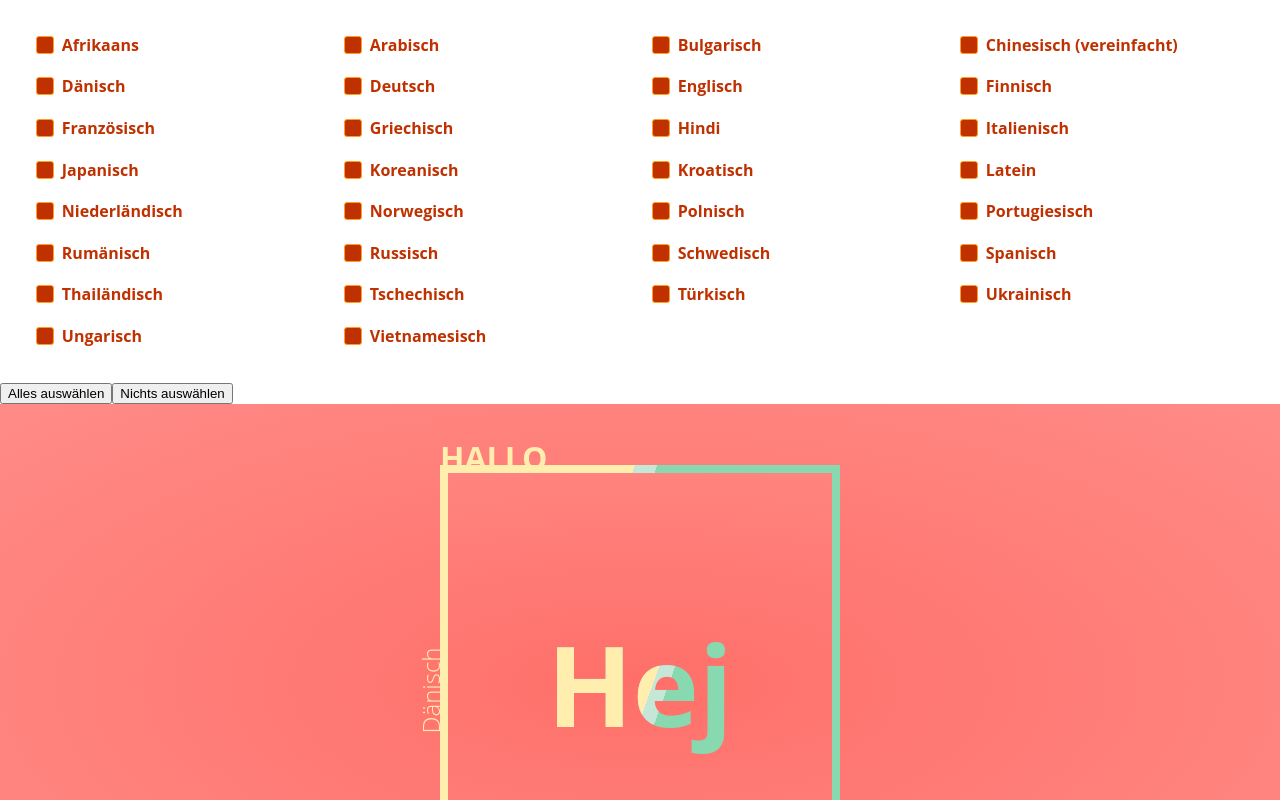
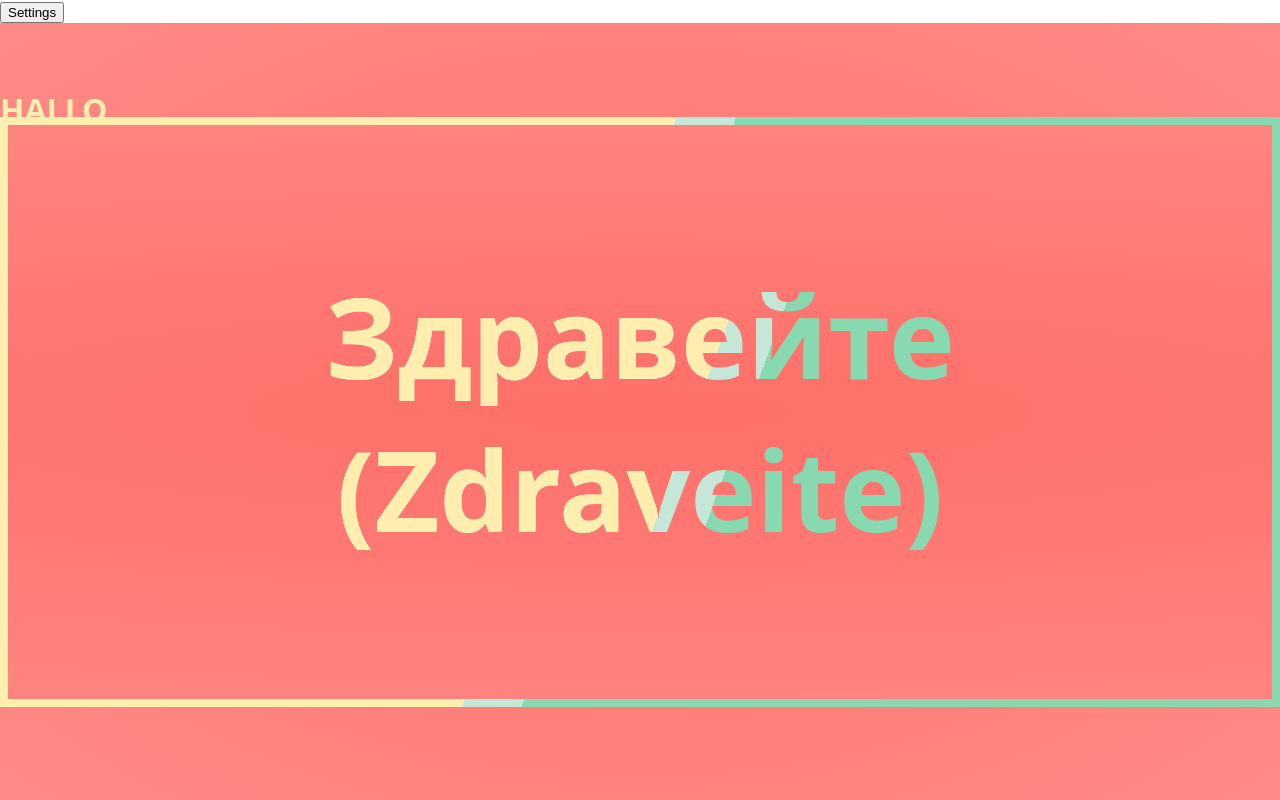
Before and after one commit to philipasdf/hello-world-with-openai, a Vue app in the folder hello-openai/: page / in a window 1280 px wide. Built offline with nearby package versions, Linux system fonts and the light colour scheme.

Commit message:
change language checkboxes to chips

```diff
--- a/hello-openai/index.html
+++ b/hello-openai/index.html
@@ -3,6 +3,8 @@
   <head>
     <meta charset="UTF-8">
     <link rel="icon" href="/favicon.ico">
+    <link rel="stylesheet" href="https://use.fontawesome.com/releases/v5.4.1/css/all.css" integrity="sha384-5sAR7xN1Nv6T6+dT2mhtzEpVJvfS3NScPQTrOxhwjIuvcA67KV2R5Jz6kr4abQsz"
+        crossorigin="anonymous">
     <meta name="viewport" content="width=device-width, initial-scale=1.0">
     <title>Vite App</title>
   </head>
--- a/hello-openai/package.json
+++ b/hello-openai/package.json
@@ -9,6 +9,7 @@
     "test:unit": "vitest --environment jsdom --root src/",
     "test:e2e": "playwright test",
     "build-only": "vite build",
+    "deploy": "firebase deploy",
     "type-check": "vue-tsc --noEmit -p tsconfig.vitest.json --composite false",
     "lint": "eslint . --ext .vue,.js,.jsx,.cjs,.mjs,.ts,.tsx,.cts,.mts --fix --ignore-path .gitignore"
   },
--- a/hello-openai/src/components/DisplayHelloContainer.vue
+++ b/hello-openai/src/components/DisplayHelloContainer.vue
@@ -27,8 +27,7 @@ defineProps({
   display: flex;
   justify-content: center;
   align-items: center;
-  padding: 5rem;
-  height: 50vh;
+  height: 100%;
   background: var(--background);
 }
 
--- a/hello-openai/src/components/HomePage.vue
+++ b/hello-openai/src/components/HomePage.vue
@@ -1,24 +1,53 @@
 <script setup lang="ts">
-import { onMounted, ref } from "vue";
+import { onMounted, ref, type Ref } from "vue";
 import DisplayHelloContainer from "./DisplayHelloContainer.vue";
 import LanguagePicker from "./LanguagePicker.vue";
 import { getRandomLanguage } from "./languages";
 import { getRandomPhrase } from "./phrases";
 
 const rndLng: any = ref({});
+const isSettings: Ref<Boolean> = ref(false);
 const rndText: any = getRandomPhrase();
 
 onMounted(async () => {
   rndLng.value = getRandomLanguage();
 });
+
+function onClickSettings() {
+  isSettings.value = !isSettings.value;
+}
 </script>
 
 <template>
-  <LanguagePicker />
+  <div class="layout">
+    <header class="menu">
+      <button @click="onClickSettings">Settings</button>
+      <LanguagePicker v-if="isSettings" />
+    </header>
+    <main class="content">
       <DisplayHelloContainer
         v-if="!!rndLng"
         :random-text="rndText.de"
         :language-name="rndLng.name"
         :translated-text="rndText[rndLng.language]"
       ></DisplayHelloContainer>
+    </main>
+  </div>
 </template>
+
+<style scoped lang="scss">
+.layout {
+  display: flex;
+  flex-direction: column;
+  align-items: stretch;
+  height: 100%;
+
+  header {
+    overflow: auto;
+  }
+  main {
+    min-height: 0;
+    flex-grow: 1;
+  }
+}
+</style>
--- a/hello-openai/src/components/LanguagePicker.vue
+++ b/hello-openai/src/components/LanguagePicker.vue
@@ -31,73 +31,89 @@ function onSelectNone() {
 }
 </script>
 <template>
-  <div class="checkbox-container">
-    <label v-for="item in languages" :key="item.language">
+  <div class="language-picker">
+    <ul>
+      <li v-for="item in languages" :key="item.language">
         <input
+          :id="item.language"
           type="checkbox"
           :value="item.language"
           v-model="selected"
           @change="onLanguageChecked"
         />
-      <span :class="{ labelSelected: selected.includes(item.language) }">{{
-        item.name
-      }}</span>
+        <label :for="item.language">
+          {{ item.name }}
         </label>
-  </div>
+      </li>
+    </ul>
     <button v-on:click="onSelectAll()">Alles auswählen</button>
     <button v-on:click="onSelectNone()">Nichts auswählen</button>
+  </div>
 </template>
 <style scoped lang="scss">
-.checkbox-container {
-  display: grid;
-  grid-template-columns: repeat(auto-fill, minmax(15rem, 1fr));
-  grid-gap: 1rem;
-  justify-items: left;
-  padding: 2rem;
+ul {
+  display: flex;
+  flex-direction: row;
+  flex-wrap: wrap;
+  list-style: none;
 
-  @media (max-width: 768px) {
-    grid-template-columns: repeat(auto-fill, minmax(5rem, 1fr));
+  li {
+    display: inline;
+    padding: 0px 2px;
+
+    label {
+      display: inline-block;
+      background-color: rgba(255, 255, 255, 0.9);
+      border: 2px solid rgba(139, 139, 139, 0.3);
+      color: #adadad;
+      border-radius: 25px;
+      white-space: nowrap;
+      margin: 3px 0px;
+      -webkit-touch-callout: none;
+      -webkit-user-select: none;
+      -moz-user-select: none;
+      -ms-user-select: none;
+      user-select: none;
+      -webkit-tap-highlight-color: transparent;
+      transition: all 0.2s;
+      padding: 8px 12px;
+      cursor: pointer;
+
+      &::before {
+        display: inline-block;
+        font-style: normal;
+        font-variant: normal;
+        text-rendering: auto;
+        -webkit-font-smoothing: antialiased;
+        font-family: "Font Awesome 5 Free";
+        font-weight: 900;
+        font-size: 12px;
+        padding: 2px 6px 2px 2px;
+        content: "\f067";
+        transition: transform 0.3s ease-in-out;
       }
     }
 
-.checkbox-container input[type="checkbox"] {
-  appearance: none;
-  -webkit-appearance: none;
-  -moz-appearance: none;
-  width: 0.5rem;
-  height: 0.5rem;
-  position: relative;
-  border-radius: 3px;
-  border: 1px solid #ccc;
+    input[type="checkbox"] {
+      display: none;
+
+      &:focus + label {
+        border: 2px solid #e9a1ff;
+      }
     }
 
-.checkbox-container input[type="checkbox"]:checked {
-  background: var(--primary);
-  border-color: var(--secondary);
+    input[type="checkbox"]:checked + label {
+      border: 2px solid #1bdbf8;
+      background-color: #12bbd4;
+      color: #fff;
+      transition: all 0.2s;
+
+      &::before {
+        content: "\f00c";
+        transform: rotate(-360deg);
+        transition: transform 0.3s ease-in-out;
       }
-
-.checkbox-container input[type="checkbox"]:hover {
-  box-shadow: 0 0 0 3px var(--secondary-rgb);
-  transition: all 0.3s ease-in-out;
-  cursor: pointer;
     }
-
-.labelSelected {
-  font-weight: bold;
-  color: var(--primary);
   }
-
-input[type="checkbox"] {
-  display: inline-block;
-  padding: 0.5rem;
-  vertical-align: middle;
-}
-
-span {
-  display: inline-block;
-  line-height: 1rem;
-  padding: 0.3rem;
-  vertical-align: middle;
-  color: var(--secondary);
 }
 </style>
```
Also changed, not shown: hello-openai/src/components/LanguagePickerOld.vue (added, +108 -0 lines), 1 other file (tests, documents, lock files or other folders). Lines whose indentation alone changed are shown as unchanged.
